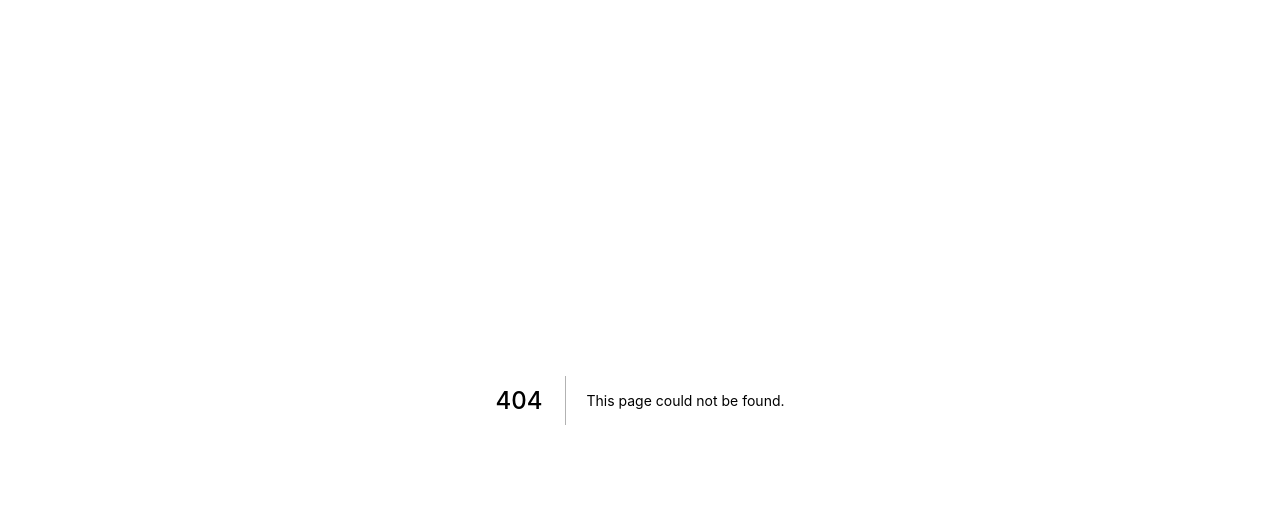
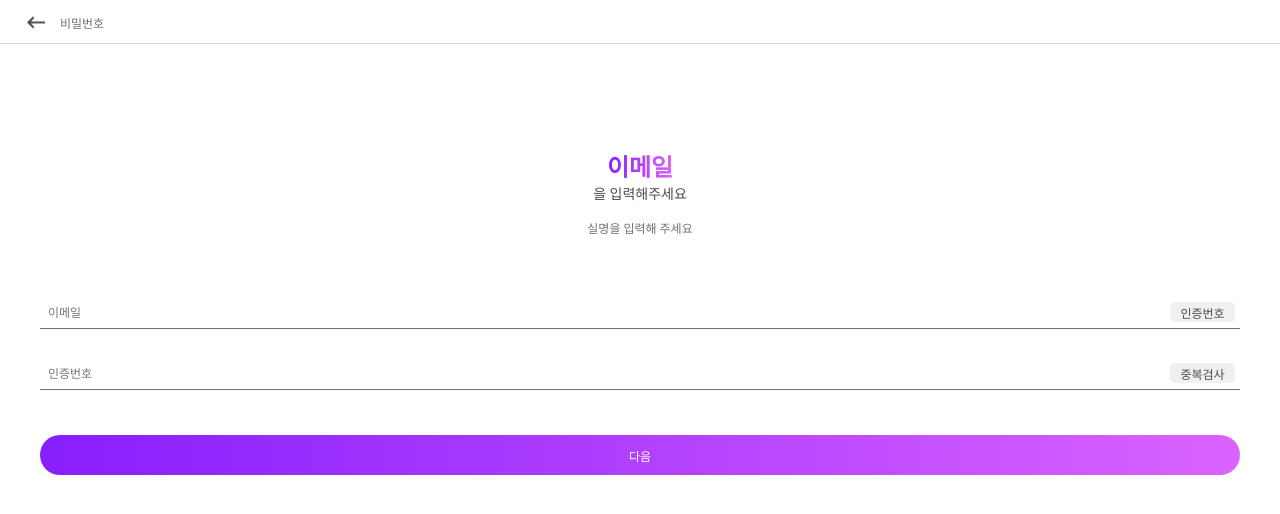
Before and after one commit to kimulchan/sb-project-oauth, a Next.js app: page /auth/email in a window 1280 px wide. Before the commit this address had no page. Shown: the top 514 px of the page. Built offline with nearby package versions, Linux system fonts and the light colour scheme.

Commit message:
⚡️ :: (#10) insert email page publishing

```diff
--- /dev/null
+++ b/pages/auth/email.tsx
@@ -0,0 +1,38 @@
+import styled from "@emotion/styled";
+import { SmallText, MiddleText, BigText } from "../../components/text";
+import InputOptionButton from "../../components/decoration/InputOptionButton";
+import { Input, Wrapper, TopNavigation, Button } from "../../components/common";
+import { useRouter } from "next/router";
+
+const Email = () => {
+  const router = useRouter();
+  return (
+    <Wrapper>
+      <TopNavigation>비밀번호</TopNavigation>
+      <BigText>이메일</BigText>
+      <MiddleText>을 입력해주세요</MiddleText>
+      <SmallText style={{ padding: "16px 0" }}>실명을 입력해 주세요</SmallText>
+      <InputWrapper>
+        <Input placeholder="이메일">
+          <InputOptionButton onClick={() => {}}>인증번호</InputOptionButton>
+        </Input>
+        <Input placeholder="인증번호">
+          <InputOptionButton onClick={() => {}}>중복검사</InputOptionButton>
+        </Input>
+      </InputWrapper>
+      <Button onclick={() => router.push("/auth/profileimg")} enable={true}>
+        다음
+      </Button>
+    </Wrapper>
+  );
+};
+
+const InputWrapper = styled.div`
+  display: flex;
+  flex-direction: column;
+  width: 100%;
+  gap: 30px;
+  margin: 45px 0;
+`;
+
+export default Email;
```
